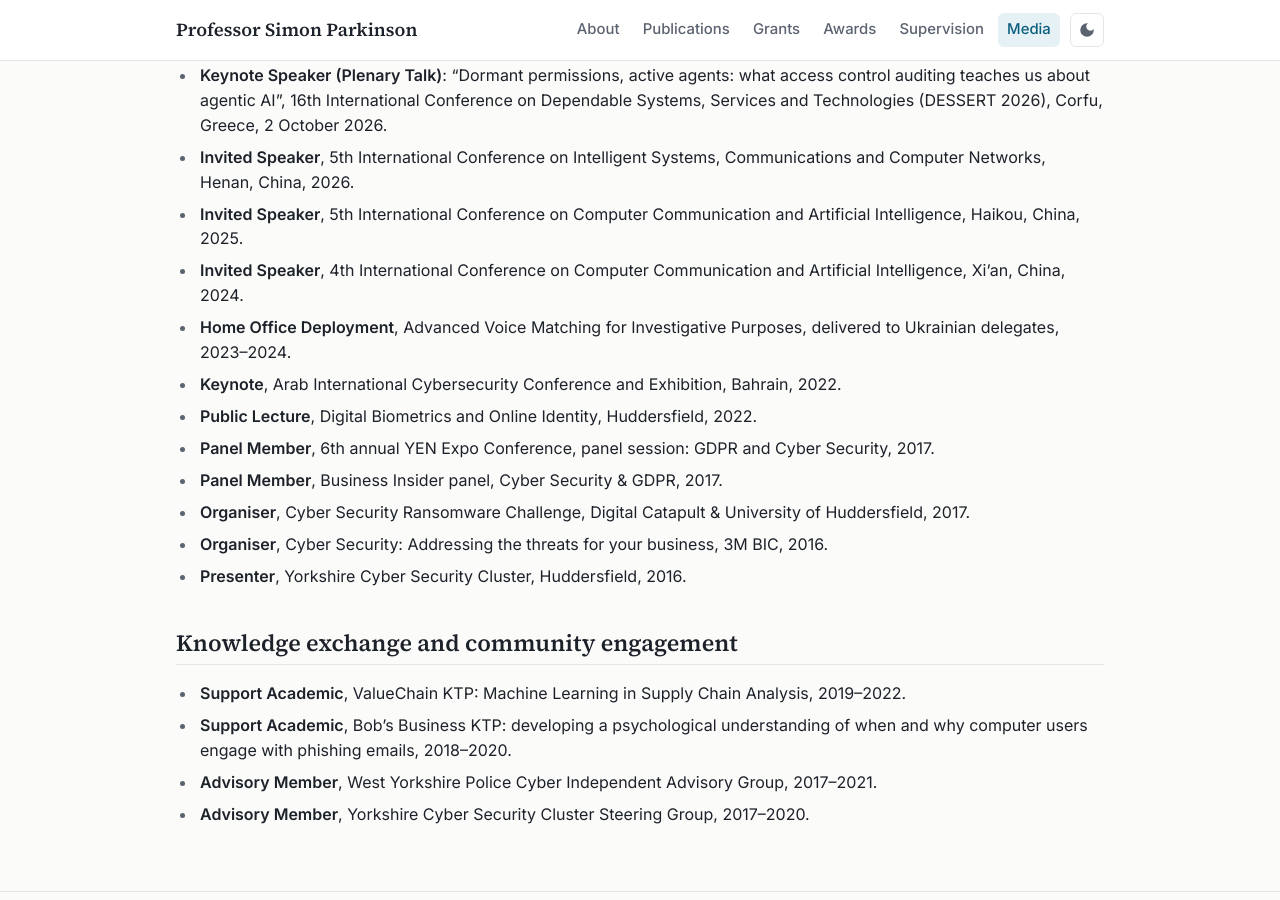
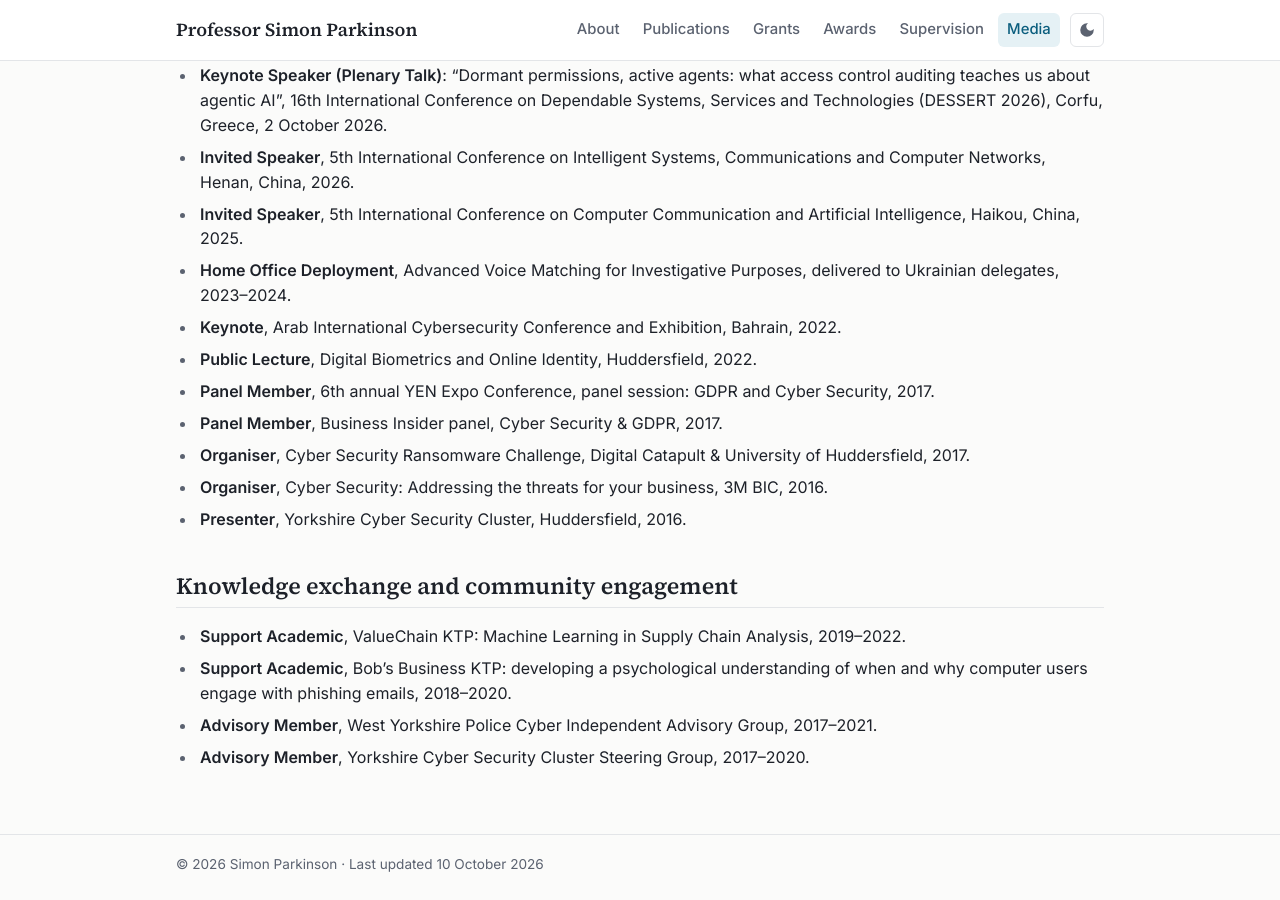
Before and after one commit to sparkins01/sparkins01.github.io, a Jekyll site: the page built from media.html, in a window 1280 px wide and 900 px high, scrolled down 622 px. Built offline with Jekyll 4.4.1, drawn with Linux system fonts in a browser that asks for light colours.

Commit message:
Remove duplicate CCAI invited talk (single talk, Haikou 2025)
Co-Authored-By: Claude Opus 5.5 <noreply@anthropic.com>
Claude-Session: https://claude.ai/code/session_01Hg9awQkitkBR1GPJWFPetg

```diff
--- a/_data/media.yml
+++ b/_data/media.yml
@@ -66,9 +66,6 @@ talks:
   - year: "2025"
     role: Invited Speaker
     event: 5th International Conference on Computer Communication and Artificial Intelligence, Haikou, China
-  - year: "2024"
-    role: Invited Speaker
-    event: 4th International Conference on Computer Communication and Artificial Intelligence, Xi’an, China
   - year: 2023–2024
     role: Home Office Deployment
     event: Advanced Voice Matching for Investigative Purposes, delivered to Ukrainian delegates
```
